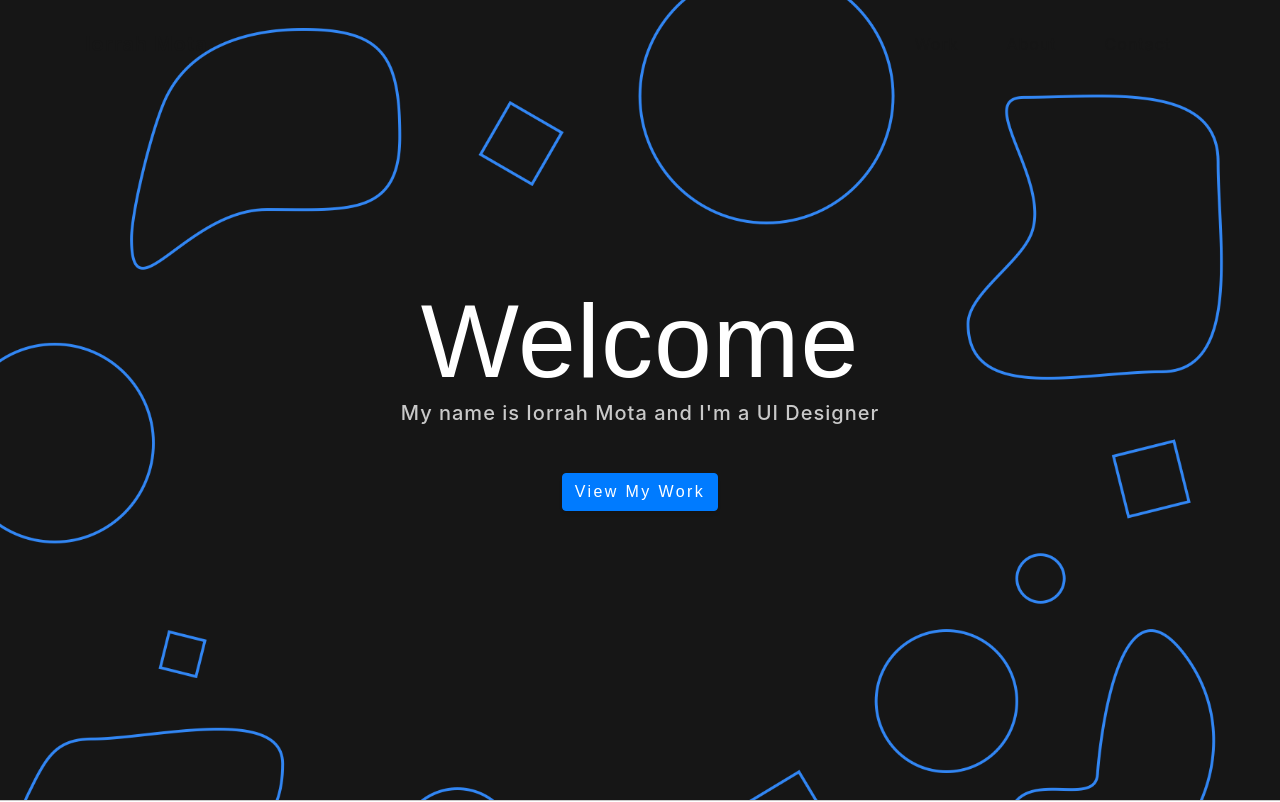
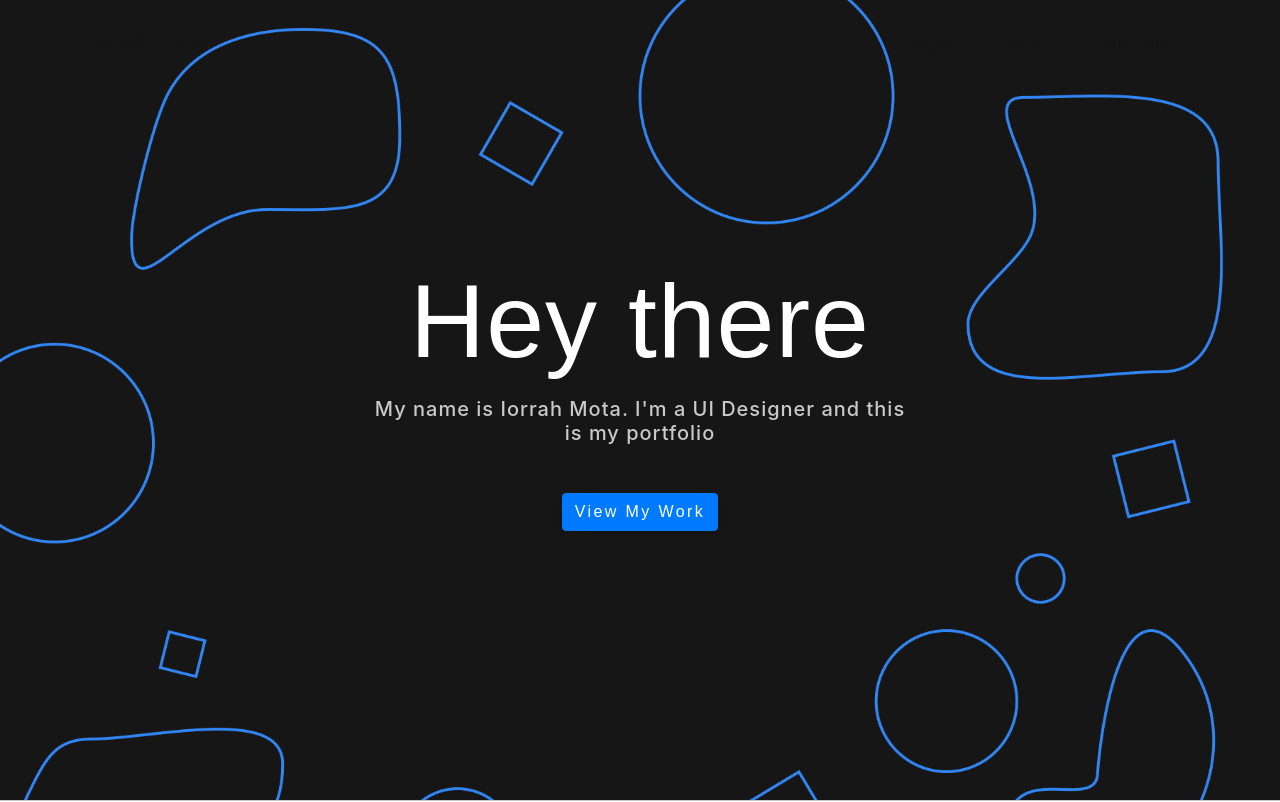
Before and after one commit to iorrah/portfolio-grayscale, a website with bundled scripts: page index.html in a window 1280 px wide. Shown: the top 802 px of the page. Built offline with nearby package versions, Linux system fonts and the light colour scheme; a script that the page names is missing.

Commit message:
Improving masterhead copy and style

```diff
--- a/index.html
+++ b/index.html
@@ -71,8 +71,8 @@
     </div>
     <div class="container d-flex h-100 align-items-center">
       <div class="mx-auto text-center">
-        <h1 class="mx-auto my-0">Welcome</h1>
-        <h2 class="mx-auto mt-2 mb-5">My name is Iorrah Mota and I'm a UI Designer</h2>
+        <h1 class="mb-4">Hey there</h1>
+        <h2 class="mx-auto mt-2 mb-5 masterhead__subtitle">My name is Iorrah Mota. I'm a UI Designer and this is my portfolio</h2>
         <a href="#projects" class="btn btn-primary js-scroll-trigger">View My Work</a>
       </div>
     </div>
--- a/scss/_masthead.scss
+++ b/scss/_masthead.scss
@@ -29,6 +29,7 @@
     max-width: 20rem;
     font-size: 1rem;
     color: lighten($black, 70%);
+    padding: 0 1rem;
   }
   @media(min-width: 568px) and (min-height: 320px) {
     .masterhead__shapes {
```
